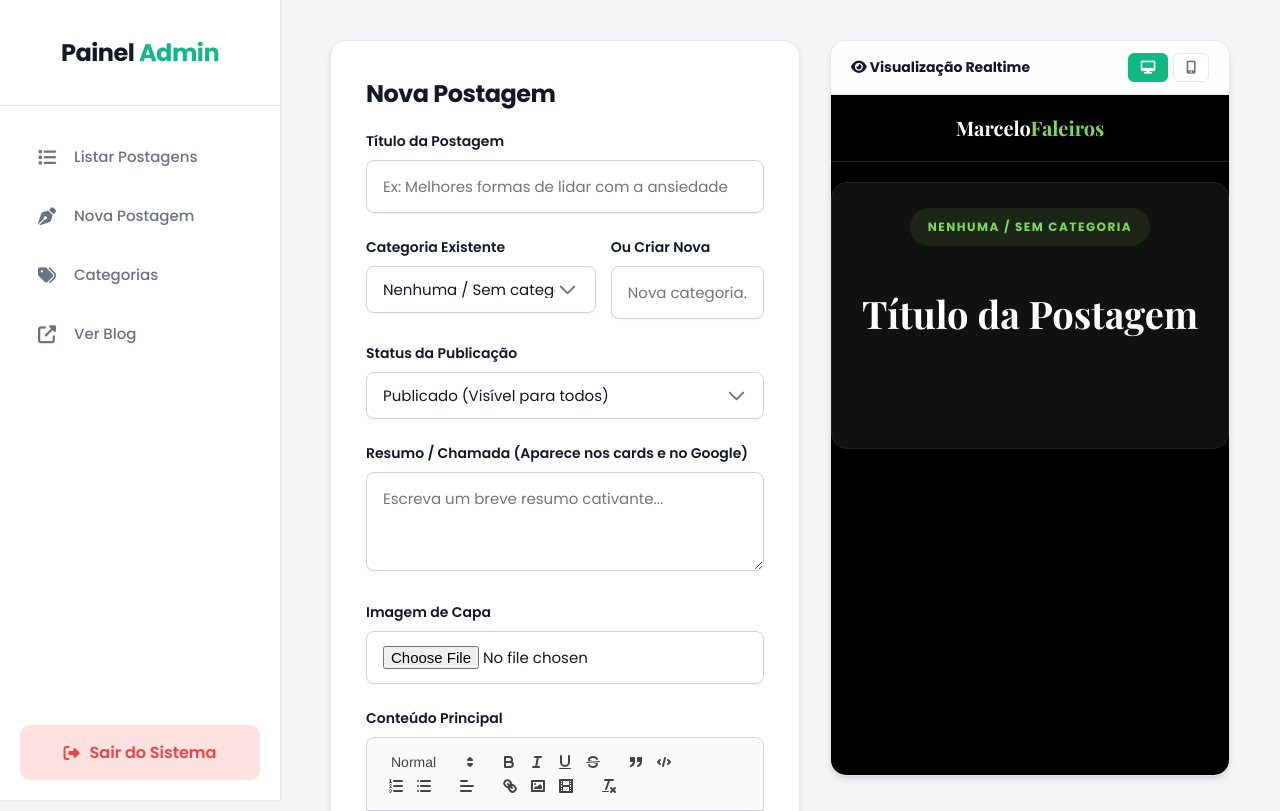
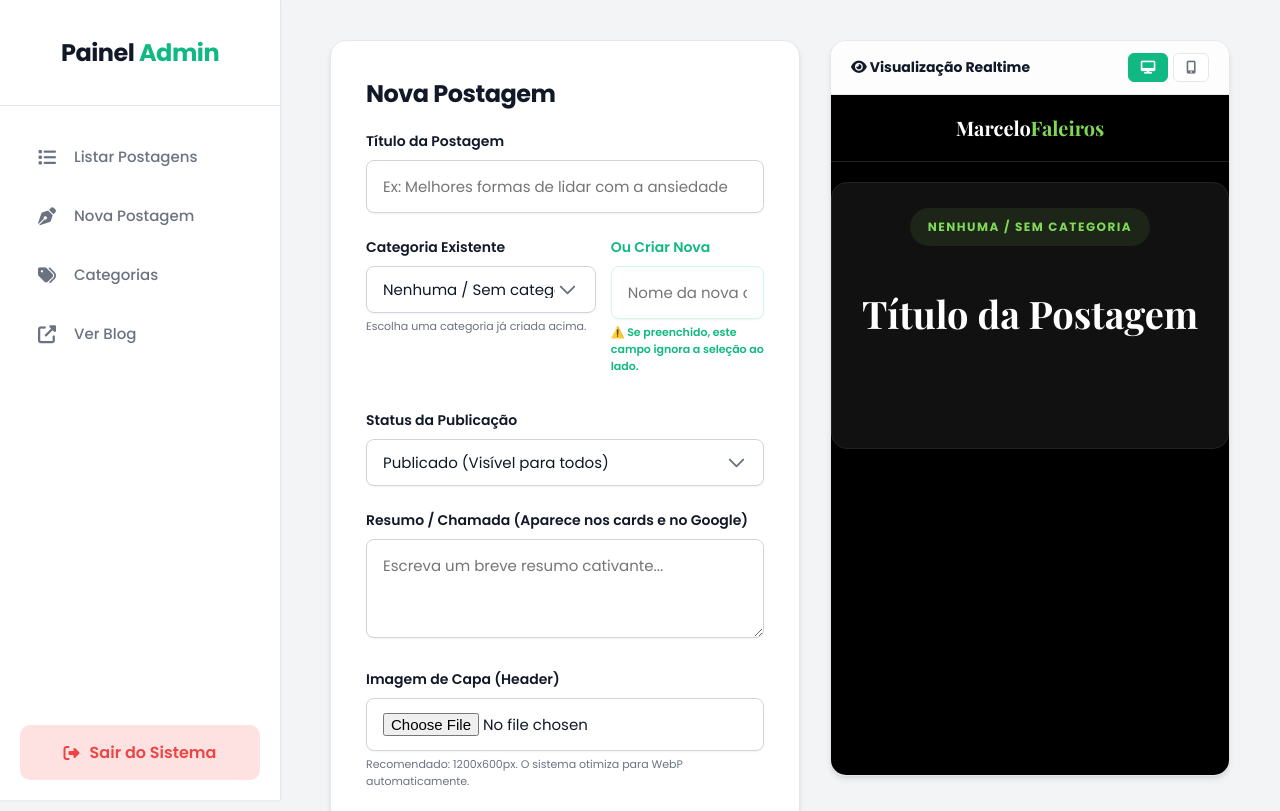
Before and after one commit to brennodangoni-cell/marcelofaleiros, a PHP site: page /admin/post_form.php in a window 1280 px wide. Shown: the top 811 px of the page. Run offline with PHP 8.4, Linux system fonts and the light colour scheme; the visitor is signed in with stand-in values (Sample User, id 1); data comes from the database, SQL or seed files in the repository; some libraries are stand-ins or nearby versions.

Commit message:
Final polish: category logic explanation, existing image thumbnail, and cleaner UI

```diff
--- a/admin/post_form.php
+++ b/admin/post_form.php
@@ -240,10 +240,12 @@ if ($_SERVER['REQUEST_METHOD'] === 'POST') {
                             </option>
                         <?php endforeach; ?>
                     </select>
+                    <p style="font-size: 11px; color: var(--text-muted); margin-top: 5px;">Escolha uma categoria já criada acima.</p>
                 </div>
                 <div class="form-group">
-                    <label for="new_category">Ou Criar Nova</label>
-                    <input type="text" id="new_category" name="new_category" placeholder="Nova categoria..." class="form-control" autocomplete="off">
+                    <label for="new_category" style="color: var(--primary);">Ou Criar Nova</label>
+                    <input type="text" id="new_category" name="new_category" placeholder="Nome da nova categoria..." class="form-control" autocomplete="off" style="border-color: var(--primary-light);">
+                    <p style="font-size: 11px; color: var(--primary); margin-top: 5px; font-weight: 600;">⚠️ Se preenchido, este campo ignora a seleção ao lado.</p>
                 </div>
             </div>
 
@@ -261,8 +263,15 @@ if ($_SERVER['REQUEST_METHOD'] === 'POST') {
             </div>
 
             <div class="form-group">
-                <label for="image">Imagem de Capa</label>
+                <label for="image">Imagem de Capa (Header)</label>
+                <?php if (!empty($post['image_path'])): ?>
+                    <div style="margin-bottom: 15px; background: #f9fafb; padding: 10px; border-radius: 8px; border: 1px solid var(--border-light); display: inline-block;">
+                        <p style="font-size: 12px; margin-bottom: 8px; color: var(--text-muted);">Imagem atual:</p>
+                        <img src="../<?= htmlspecialchars($post['image_path']) ?>" alt="Capa" style="height: 80px; width: auto; border-radius: 6px; display: block; box-shadow: var(--shadow-sm);">
+                    </div>
+                <?php endif; ?>
                 <input type="file" id="image" name="image" class="form-control" accept="image/*">
+                <p style="font-size: 11px; color: var(--text-muted); margin-top: 5px;">Recomendado: 1200x600px. O sistema otimiza para WebP automaticamente.</p>
             </div>
 
             <div class="form-group">
```
